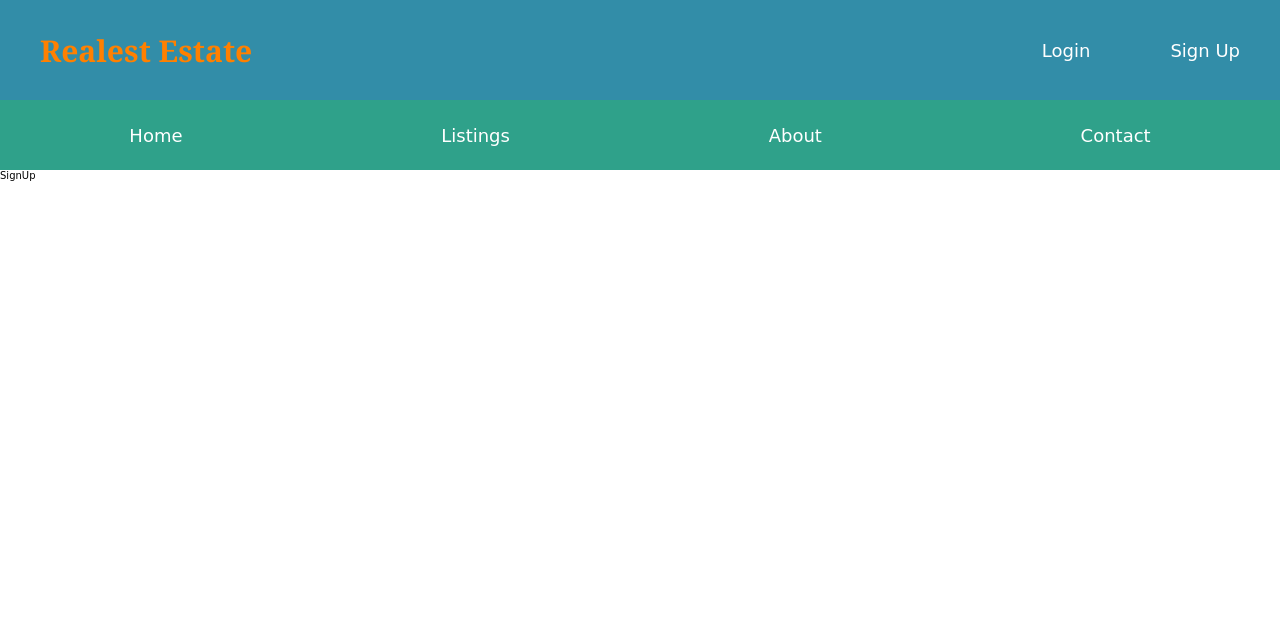
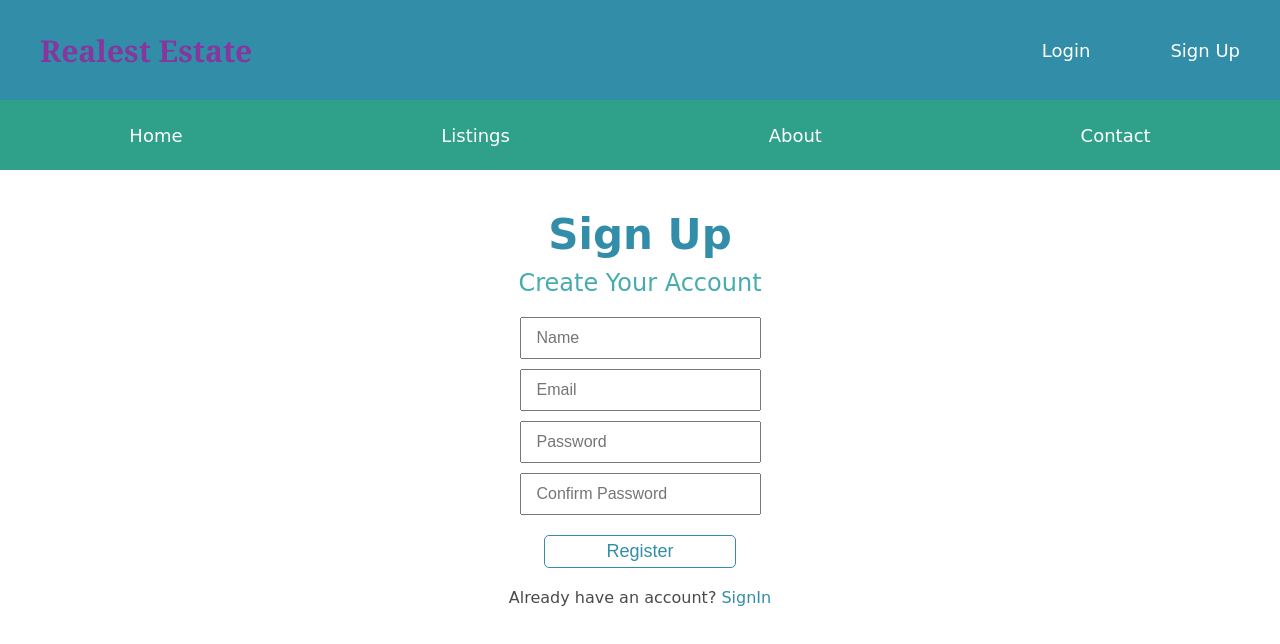
Before and after one commit to exact-coder/REALEST_ESTATE, a React (Create React App) app: page /signup in a window 1280 px wide. Shown: the top 644 px of the page. Built offline with nearby package versions, Linux system fonts and the light colour scheme.

Commit message:
signup and signin page complited

```diff
--- a/package.json
+++ b/package.json
@@ -10,6 +10,7 @@
     "node-sass": "^7.0.1",
     "react": "^18.2.0",
     "react-dom": "^18.2.0",
+    "react-helmet": "^6.1.0",
     "react-redux": "^8.0.2",
     "react-router-dom": "^6.3.0",
     "react-scripts": "5.0.1",
--- a/src/actions/alert.js
+++ b/src/actions/alert.js
@@ -3,7 +3,7 @@ import { REMOVE_ALERT, SET_ALERT } from './types';
 
 
 
-export const setAlert= (msg, alertType, timeout =500) => dispatch => {
+export const setAlert= (msg, alertType, timeout =2000) => dispatch => {
     const id = uuid();
     console.log("Actions alert >>>",id);
     dispatch({
--- a/src/containers/Login.jsx
+++ b/src/containers/Login.jsx
@@ -1,9 +1,60 @@
-import React from 'react';
+import PropTypes from 'prop-types';
+import React, { useState } from 'react';
+import { Helmet } from 'react-helmet';
+import { connect } from 'react-redux';
+import { Link, Navigate } from 'react-router-dom';
+import { login } from '../actions/auth';
 
-const Singin = () => {
+const Login = ({login,isAuthenticated}) => {
+  const [formData, setFormData] = useState(
+    {email: '',
+    password: ''
+  });
+
+  const {email,password} = formData;
+
+  const onChange = e => setFormData({...formData, [e.target.name]: e.target.value});
+
+  const onSubmit = e => {
+    e.preventDefault();
+    login(email,password);
+  }
+
+  if(isAuthenticated){
+    return <Navigate to={'/'}/>
+  }
+
   return (
-    <div>Singin</div>
+    <div className="auth">
+      <Helmet>
+        <title>Realest State - Login</title>
+        <meta name='description' content='login page'/>
+      </Helmet>
+      <h1 className="auth__title">Sign In</h1>
+      <p className="auth__lead">Sign into Your Account</p>
+      <form action="post" className='auth__form' onSubmit={e => onSubmit(e)} >
+        <div className="auth__form__group">
+          <input type="email" className="auth__form__input" placeholder='Email' name='email' value={email} onChange={(e) => onChange(e)} required />
+        </div>
+        <div className="auth__form__group">
+          <input type="password" className="auth__form__input" placeholder='Password' name='password' value={password} onChange={(e) => onChange(e)} minLength="4" />
+        </div>
+        <button className="auth__form__button">LogIn</button>
+      </form>
+      <p className="auth__authtext">
+        Don't have an account? <Link className="auth__authtext__link" to={'/signup'} >Sign Up</Link>
+      </p>
+    </div>
   )
 }
 
-export default Singin;
+Login.propTypes = {
+  login: PropTypes.func.isRequired,
+  isAuthenticated: PropTypes.bool
+};
+
+const mapStateToProps = state => ({
+  isAuthenticated: state.auth.isAuthenticated
+})
+
+export default connect(mapStateToProps, {login})(Login);
--- a/src/containers/SignUp.jsx
+++ b/src/containers/SignUp.jsx
@@ -1,9 +1,76 @@
-import React from 'react';
+import PropTypes from 'prop-types';
+import React, { useState } from 'react';
+import { Helmet } from 'react-helmet';
+import { connect } from 'react-redux';
+import { Link, Navigate } from 'react-router-dom';
+import { setAlert } from '../actions/alert';
+import { signup } from '../actions/auth';
 
-const SignUp = () => {
+
+const SignUp = ({setAlert,signup,isAuthenticated}) => {
+  const [formData, setFormData] = useState({
+    name: '',
+    email: '',
+    password: '',
+    password2: ''
+  });
+
+  const {name,email,password,password2} = formData;
+
+  const onChange = e => setFormData({...formData, [e.target.name]: e.target.value});
+
+  const onSubmit = e => {
+    e.preventDefault();
+
+    if (password !== password2) {
+      setAlert("Password do not match", 'error');
+    }else {
+      signup({name,email,password,password2});
+    }
+  }
+
+  if(isAuthenticated){
+    return <Navigate to={'/'}/>
+  };
+
   return (
-    <div>SignUp</div>
+    <div className="auth">
+      <Helmet>
+        <title>Realest State - SignUp</title>
+        <meta name='description' content='Signup page'/>
+      </Helmet>
+      <h1 className="auth__title">Sign Up</h1>
+      <p className="auth__lead">Create Your Account</p>
+      <form method="post" action='post' className='auth__form' onSubmit={e => onSubmit(e)} >
+        <div className="auth__form__group">
+          <input type="text" className="auth__form__input" placeholder='Name' name='name' value={name} onChange={(e) => onChange(e)} required />
+        </div>
+        <div className="auth__form__group">
+          <input type="email" className="auth__form__input" placeholder='Email' name='email' value={email} onChange={(e) => onChange(e)} required />
+        </div>
+        <div className="auth__form__group">
+          <input type="password" className="auth__form__input" placeholder='Password' name='password' value={password} onChange={(e) => onChange(e)} minLength="4" />
+        </div>
+        <div className="auth__form__group">
+          <input type="password" className="auth__form__input" placeholder='Confirm Password' name='password2' value={password2} onChange={(e) => onChange(e)} minLength="4" />
+        </div>
+        <button className="auth__form__button">Register</button>
+      </form>
+      <p className="auth__authtext">
+        Already have an account? <Link className="auth__authtext__link" to={'/login'} >SignIn</Link>
+      </p>
+    </div>
   )
 }
 
-export default SignUp;
+SignUp.propTypes = {
+  setAlert: PropTypes.func.isRequired,
+  signup: PropTypes.func.isRequired,
+  isAuthenticated: PropTypes.bool
+};
+
+const mapStateToProps = state => ({
+  isAuthenticated: state.auth.isAuthenticated
+})
+
+export default connect(mapStateToProps, {setAlert,signup})(SignUp);
--- /dev/null
+++ b/src/scss/components/_auth.scss
@@ -0,0 +1,65 @@
+.auth {
+  display: flex;
+  flex-direction: column;
+  justify-content: center;
+  align-items: center;
+
+  &__title {
+    font-size: 4.2rem;
+    color: $color-primary;
+    margin-top: 4rem;
+    margin-bottom: 1rem;
+  }
+
+  &__lead {
+    font-size: 2.4rem;
+    color: $color-secondary;
+    margin-bottom: 2rem;
+  }
+
+  &__form {
+    &__group {
+      margin-bottom: 1rem;
+    }
+
+    &__input {
+      font-size: 1.6rem;
+      padding: 1rem 1.5rem;
+      outline-color: $color-primary;
+    }
+
+    &__button {
+      font-size: 1.8rem;
+      padding: 0.5rem 0;
+      width: 80%;
+      margin-left: 10%;
+      background-color: $color-white;
+      color: $color-primary;
+      border: 0.1rem solid $color-primary;
+      border-radius: 0.5rem;
+      cursor: pointer;
+      margin-top: 1rem;
+      margin-bottom: 2rem;
+      outline: none;
+
+      &:hover {
+        color: $color-white;
+        background-color: $color-primary;
+      }
+    }
+  }
+
+  &__authtext {
+    font-size: 1.6rem;
+    color: $color-paragraph;
+
+    &__link {
+      text-decoration: none;
+      color: $color-primary;
+
+      &:hover {
+        color: $color-link-hover;
+      }
+    }
+  }
+}
--- a/src/scss/components/_navbar.scss
+++ b/src/scss/components/_navbar.scss
@@ -14,7 +14,7 @@
 
       &__link {
         font-size: 3rem;
-        color: rgb(255, 128, 0);
+        color: $color-quaternary;
         font-family: Cambria, Cochin, Georgia, Times, "Times New Roman", serif;
         font-weight: bolder;
         text-decoration: none;
--- a/src/scss/main.scss
+++ b/src/scss/main.scss
@@ -7,6 +7,7 @@
 @import "components/notfound";
 @import "components/alert";
 @import "components/navbar";
+@import "components/auth";
 
 @import "layout/grid";
 @import "pages/about";
```
Also changed, not shown: 1 other file (tests, documents, lock files or other folders).
